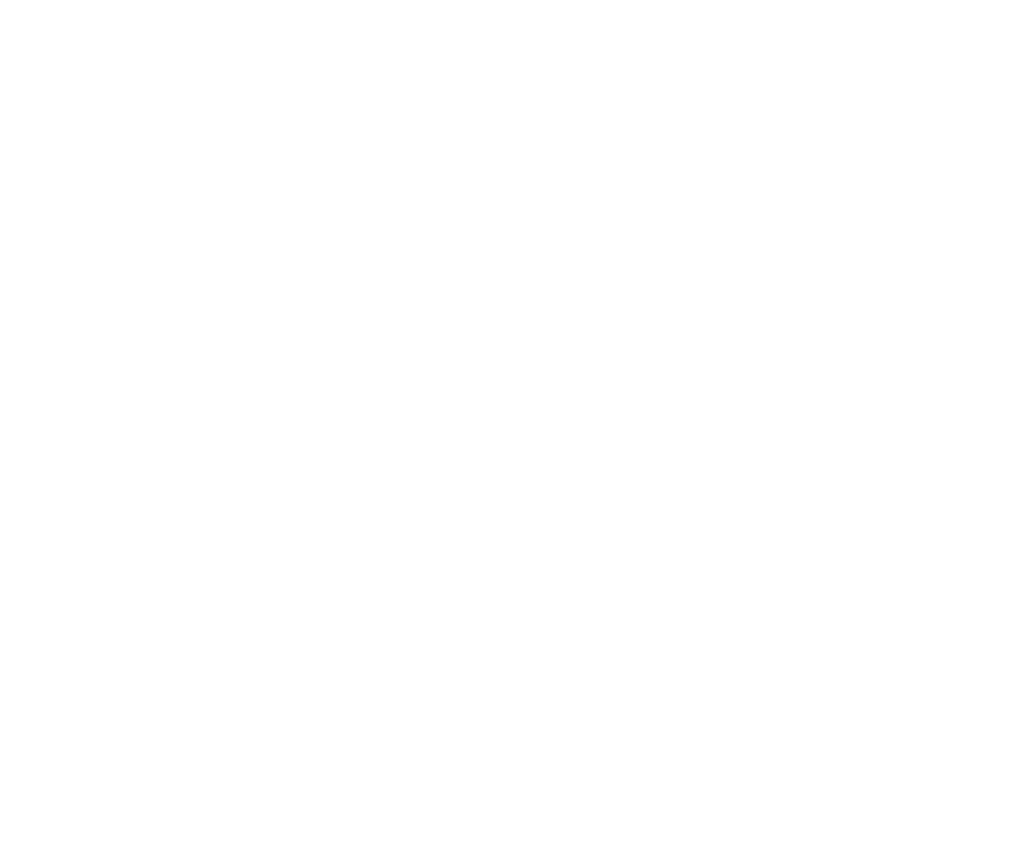
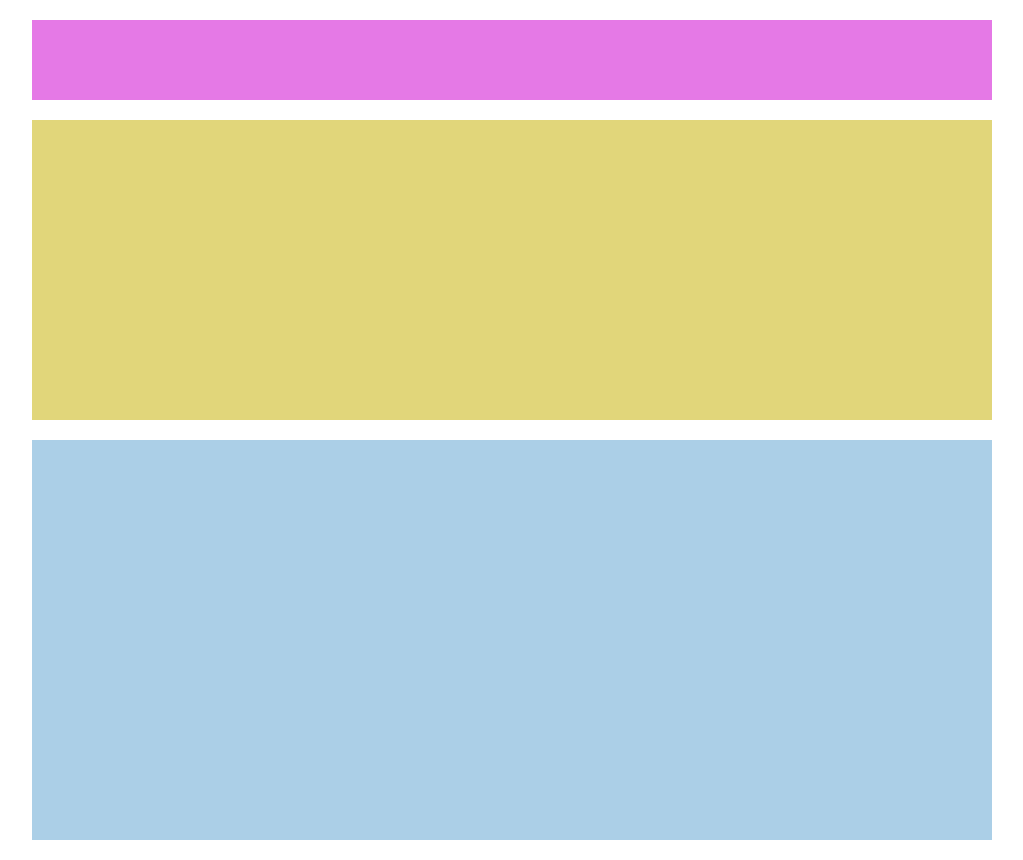
Before and after one commit to Mdigennaro/htmlcss-struttura-wp, a plain HTML site: page index.html in a window 1280 px wide. Shown: the whole page, without its empty margins (128-1151 px from the left). Before the commit the page ends 800 px from the top, so only its background shows below. Drawn offline with Linux system fonts and the light colour scheme.

Commit message:
creazione-main-bottom

```diff
--- a/css/style.css
+++ b/css/style.css
@@ -0,0 +1,43 @@
+*{
+  box-sizing: border-box;
+  padding: 0;
+  margin: 0;
+}
+
+body{
+  width: 75%;
+  margin: auto;
+}
+
+header{
+  height: 80px;
+  margin: 20px 0;
+  background-color: #e579e6;
+}
+
+aside, section{
+  float: left;
+  margin-top: 20px;
+}
+
+.jumbotron{
+  min-height: 300px;
+  background-color: #e1d67a;
+}
+
+.box-main{
+  min-height: 400px;
+  background-color: #abcfe7;
+  margin: 20px 0;
+}
+
+aside{
+  width: 20%;
+  min-height: 380px;
+  border: 2%;
+  border-color: #0685f8;
+}
+
+section{
+
+}
--- a/index.html
+++ b/index.html
@@ -12,6 +12,11 @@
   <header></header>
   <main>
     <div class="jumbotron"></div>
+    <div class="box-main" >
+      <aside></aside>
+      <section></section>
+      <aside></aside>
+    </div>
 
   </main>
   <footer></footer>
```
